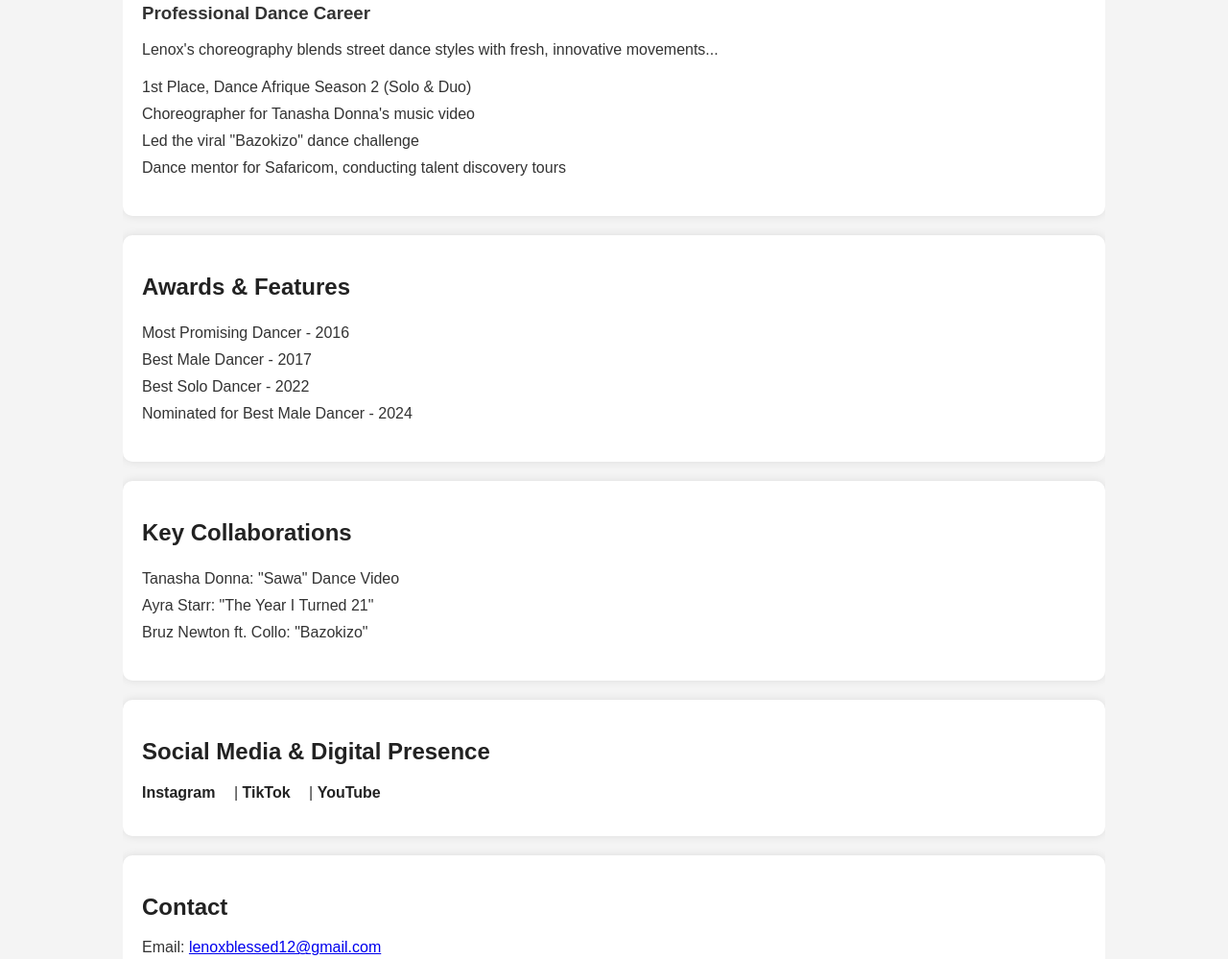
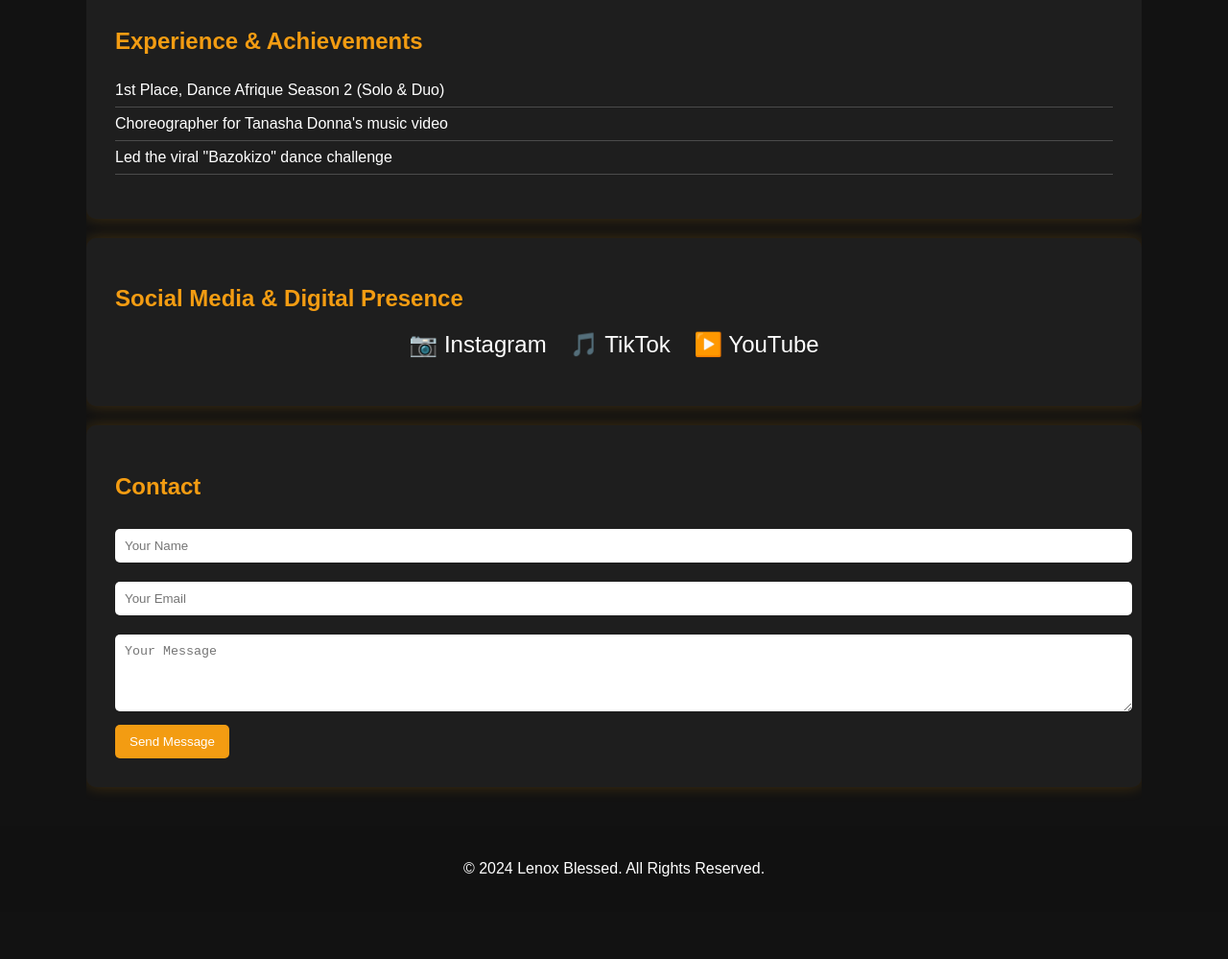
Before and after one commit to BluestNerd/lenox_web, a plain HTML site: page portfolio.html in a window 1280 px wide. Shown: the part 473-1472 px from the top of the page at 96% size. After the commit the page ends 1423 px from the top, so only its background shows below. Drawn offline with Linux system fonts and the light colour scheme.

Commit message:
Updated portfolio.html to match style

```diff
--- a/portfolio.html
+++ b/portfolio.html
@@ -6,51 +6,84 @@
     <title>Lenox Blessed | Dancer & Choreographer</title>
     <style>
         body {
-            font-family: Arial, sans-serif;
+            font-family: 'Poppins', sans-serif;
             margin: 0;
             padding: 0;
-            background: #f4f4f4;
-            color: #333;
+            background: #121212;
+            color: #fff;
         }
         .container {
-            width: 80%;
+            width: 90%;
+            max-width: 1100px;
             margin: auto;
             overflow: hidden;
+            padding: 20px 0;
         }
         header {
-            background: #222;
+            background: #1e1e1e;
             color: white;
-            padding: 20px;
+            padding: 40px 20px;
             text-align: center;
+            box-shadow: 0 4px 8px rgba(0, 0, 0, 0.2);
+        }
+        h1, h2 {
+            color: #f39c12;
         }
         section {
-            padding: 20px;
-            background: white;
+            background: #1e1e1e;
             margin: 20px 0;
+            padding: 30px;
             border-radius: 10px;
-            box-shadow: 0px 0px 10px rgba(0, 0, 0, 0.1);
+            box-shadow: 0px 0px 15px rgba(255, 165, 0, 0.2);
+            transition: transform 0.3s;
         }
-        h1, h2 {
-            color: #222;
+        section:hover {
+            transform: scale(1.02);
         }
         ul {
-            list-style-type: none;
+            list-style: none;
             padding: 0;
         }
         li {
-            padding: 5px 0;
+            padding: 8px 0;
+            border-bottom: 1px solid rgba(255, 255, 255, 0.2);
+        }
+        .social-links {
+            text-align: center;
+            margin: 20px 0;
         }
         .social-links a {
-            margin-right: 15px;
+            margin: 10px;
             text-decoration: none;
-            color: #222;
-            font-weight: bold;
+            color: white;
+            font-size: 24px;
+            transition: 0.3s;
+        }
+        .social-links a:hover {
+            color: #f39c12;
         }
         footer {
             text-align: center;
             padding: 20px;
-            background: #222;
+            background: #111;
+        }
+        .contact-form input, .contact-form textarea {
+            width: 100%;
+            padding: 10px;
+            margin: 10px 0;
+            border: none;
+            border-radius: 5px;
+        }
+        .contact-form button {
+            background: #f39c12;
             color: white;
+            padding: 10px 15px;
+            border: none;
+            cursor: pointer;
+            border-radius: 5px;
+        }
+        .contact-form button:hover {
+            background: #e67e22;
         }
     </style>
 </head>
@@ -58,58 +91,40 @@
     <header>
         <h1>Lenox Blessed</h1>
         <p>Dancer | Choreographer | Digital Content Creator | Performer</p>
-        <p>@LENOXBLESSED_OFFICIAL</p>
     </header>
 
     <div class="container">
         <section>
             <h2>Biography</h2>
-            <p>Immersed in dance since the age of 7, Lenox Blessed is a dynamic and versatile artist known for his unique style, creativity, and captivating stage presence...</p>
+            <p>Lenox Blessed is a dynamic and versatile artist known for his unique style, creativity, and captivating stage presence. His journey has seen him grace stages with renowned dance crews like House of Swat, Young Impact, Young TIT, and Kimya Kimya, leaving an indelible mark on the Kenyan dance scene.</p>
         </section>
 
         <section>
             <h2>Experience & Achievements</h2>
-            <h3>Professional Dance Career</h3>
-            <p>Lenox's choreography blends street dance styles with fresh, innovative movements...</p>
             <ul>
                 <li>1st Place, Dance Afrique Season 2 (Solo & Duo)</li>
                 <li>Choreographer for Tanasha Donna's music video</li>
                 <li>Led the viral "Bazokizo" dance challenge</li>
-                <li>Dance mentor for Safaricom, conducting talent discovery tours</li>
-            </ul>
-        </section>
-
-        <section>
-            <h2>Awards & Features</h2>
-            <ul>
-                <li>Most Promising Dancer - 2016</li>
-                <li>Best Male Dancer - 2017</li>
-                <li>Best Solo Dancer - 2022</li>
-                <li>Nominated for Best Male Dancer - 2024</li>
-            </ul>
-        </section>
-
-        <section>
-            <h2>Key Collaborations</h2>
-            <ul>
-                <li>Tanasha Donna: "Sawa" Dance Video</li>
-                <li>Ayra Starr: "The Year I Turned 21"</li>
-                <li>Bruz Newton ft. Collo: "Bazokizo"</li>
             </ul>
         </section>
 
         <section>
             <h2>Social Media & Digital Presence</h2>
-            <p class="social-links">
-                <a href="https://instagram.com/LENOXBLESSED_OFFICIAL" target="_blank">Instagram</a> |
-                <a href="https://tiktok.com/@LENOXBLESSED_OFFICIAL" target="_blank">TikTok</a> |
-                <a href="https://youtube.com/c/LenoxBlessed" target="_blank">YouTube</a>
-            </p>
+            <div class="social-links">
+                <a href="https://instagram.com/LENOXBLESSED_OFFICIAL" target="_blank">📷 Instagram</a>
+                <a href="https://tiktok.com/@LENOXBLESSED_OFFICIAL" target="_blank">🎵 TikTok</a>
+                <a href="https://youtube.com/c/LenoxBlessed" target="_blank">▶️ YouTube</a>
+            </div>
         </section>
 
         <section>
             <h2>Contact</h2>
-            <p>Email: <a href="mailto:lenoxblessed12@gmail.com">lenoxblessed12@gmail.com</a></p>
+            <form class="contact-form">
+                <input type="text" placeholder="Your Name" required>
+                <input type="email" placeholder="Your Email" required>
+                <textarea placeholder="Your Message" rows="4" required></textarea>
+                <button type="submit">Send Message</button>
+            </form>
         </section>
     </div>
 
```
